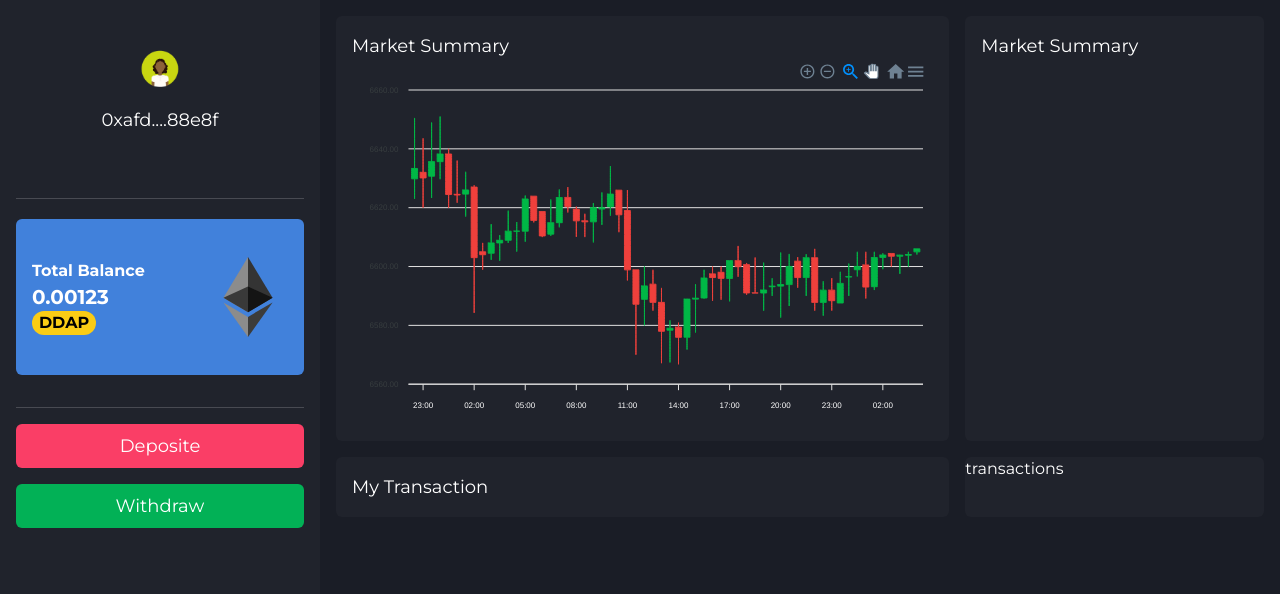
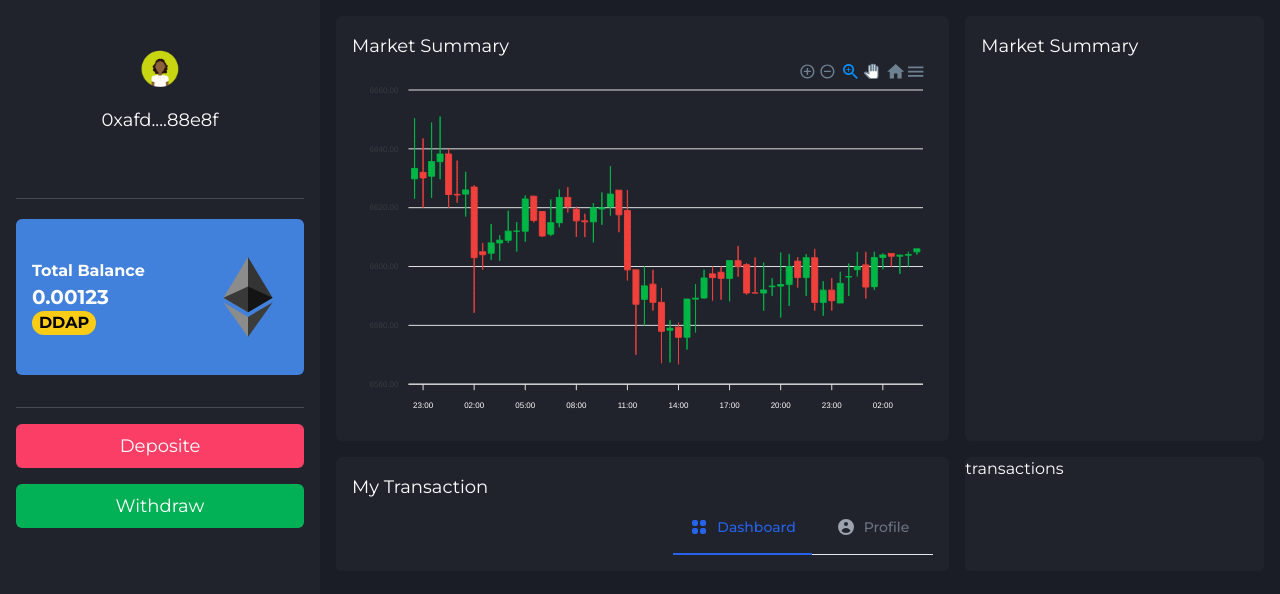
Before and after one commit to Mr-DecodeBlock/Decentralize-Token-Exchange, a React (Create React App) app: page / in a window 1280 px wide. Shown: the top 594 px of the page. Built offline with nearby package versions, Linux system fonts and the light colour scheme.

Commit message:
dex token exchange

```diff
--- a/src/App.js
+++ b/src/App.js
@@ -56,7 +56,49 @@ export default function App() {
             </div>
             <div className="bg-[#20232C] p-4 col-span-2 rounded-md text-white">
               <p className="text-lg">My Transaction </p>
-              <div className="flex flex-row justify-end items-center space-x-4"></div>
+              <div className="flex flex-row justify-end items-center space-x-4">
+                <div class="border-b border-gray-200 dark:border-gray-700">
+                  <ul class="flex flex-wrap -mb-px text-sm font-medium text-center text-gray-500 dark:text-gray-400">
+                    <li class="mr-2">
+                      <a
+                        href="#"
+                        class="inline-flex p-4 text-blue-600 rounded-t-lg border-b-2 border-blue-600 active dark:text-blue-500 dark:border-blue-500 group"
+                        aria-current="page"
+                      >
+                        <svg
+                          class="mr-2 w-5 h-5 text-blue-600 dark:text-blue-500"
+                          fill="currentColor"
+                          viewBox="0 0 20 20"
+                          xmlns="http://www.w3.org/2000/svg"
+                        >
+                          <path d="M5 3a2 2 0 00-2 2v2a2 2 0 002 2h2a2 2 0 002-2V5a2 2 0 00-2-2H5zM5 11a2 2 0 00-2 2v2a2 2 0 002 2h2a2 2 0 002-2v-2a2 2 0 00-2-2H5zM11 5a2 2 0 012-2h2a2 2 0 012 2v2a2 2 0 01-2 2h-2a2 2 0 01-2-2V5zM11 13a2 2 0 012-2h2a2 2 0 012 2v2a2 2 0 01-2 2h-2a2 2 0 01-2-2v-2z"></path>
+                        </svg>
+                        Dashboard
+                      </a>
+                    </li>
+                    <li class="mr-2">
+                      <a
+                        href="#"
+                        class="inline-flex p-4 rounded-t-lg border-b-2 border-transparent hover:text-gray-600 hover:border-gray-300 dark:hover:text-gray-300 group"
+                      >
+                        <svg
+                          class="mr-2 w-5 h-5 text-gray-400 group-hover:text-gray-500 dark:text-gray-500 dark:group-hover:text-gray-300"
+                          fill="currentColor"
+                          viewBox="0 0 20 20"
+                          xmlns="http://www.w3.org/2000/svg"
+                        >
+                          <path
+                            fill-rule="evenodd"
+                            d="M18 10a8 8 0 11-16 0 8 8 0 0116 0zm-6-3a2 2 0 11-4 0 2 2 0 014 0zm-2 4a5 5 0 00-4.546 2.916A5.986 5.986 0 0010 16a5.986 5.986 0 004.546-2.084A5 5 0 0010 11z"
+                            clip-rule="evenodd"
+                          ></path>
+                        </svg>
+                        Profile
+                      </a>
+                    </li>
+                  </ul>
+                </div>
+              </div>
             </div>
             <div className="bg-[#20232C] rounded-md text-white">
               <p>transactions</p>
```
